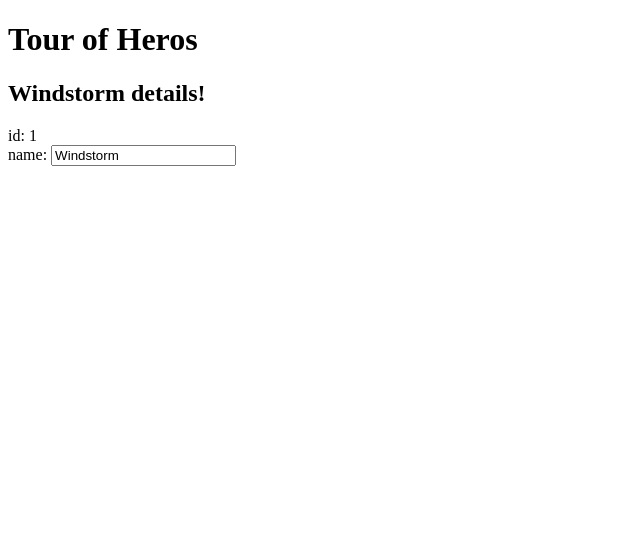
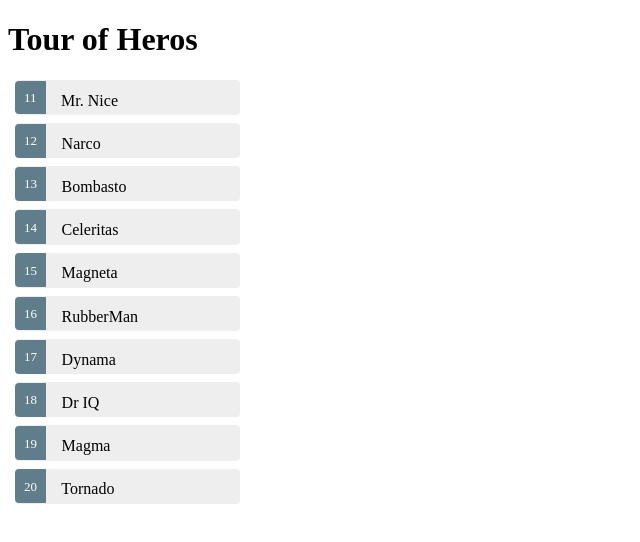
Before and after one commit to SerjiVutinss/ng-cli-tour-of-heroes-angularfire2, an Angular app: page / in a window 1280 px wide. Shown: the top 542 px of the page, without its empty margins (0-640 px from the left). Built offline with nearby package versions, Linux system fonts and the light colour scheme.

Commit message:
Pt.2 - Master/Detail completed

```diff
--- a/src/app/app.component.css
+++ b/src/app/app.component.css
@@ -0,0 +1,47 @@
+.selected {
+    background-color: #CFD8DC !important;
+    color: white;
+}
+.heroes {
+    margin: 0 0 2em 0;
+    list-style-type: none;
+    padding: 0;
+    width: 15em;
+}
+.heroes li {
+    cursor: pointer;
+    position: relative;
+    left: 0;
+    background-color: #EEE;
+    margin: .5em;
+    padding: .3em 0;
+    height: 1.6em;
+    border-radius: 4px;
+}
+.heroes li.selected:hover {
+    background-color: #BBD8DC !important;
+    color: white;
+}
+.heroes li:hover {
+    color: #607D8B;
+    background-color: #DDD;
+    left: .1em;
+}
+.heroes .text {
+    position: relative;
+    top: -3px;
+}
+.heroes .badge {
+    display: inline-block;
+    font-size: small;
+    color: white;
+    padding: 0.8em 0.7em 0 0.7em;
+    background-color: #607D8B;
+    line-height: 1em;
+    position: relative;
+    left: -1px;
+    top: -4px;
+    height: 1.8em;
+    margin-right: .8em;
+    border-radius: 4px 0 0 4px;
+}
--- a/src/app/app.component.html
+++ b/src/app/app.component.html
@@ -1,9 +1,23 @@
 <h1>{{title}}</h1>
-<h2>{{hero.name}} details!</h2>
-<div>
-  <label>id: </label>{{hero.id}}
+
+<!--Heroes List-->
+<ul class="heroes">
+  <li *ngFor="let hero of heroes"
+      (click)="onSelect(hero)"
+      [class.selected]="hero === selectedHero"
+      >
+    <span class="badge">{{ hero.id }}</span> {{ hero.name }}
+  </li>
+</ul>
+
+<!--Hero Details-->
+<div *ngIf="selectedHero">
+  <h2>{{ selectedHero.name }} details!</h2>
+  <div>
+    <label>id: </label>{{ selectedHero.id }}
+  </div>
+  <div>
+    <label>name: </label>
+    <input [(ngModel)]="selectedHero.name" placeholder="name">
+  </div>
 </div>
-<div>
-  <label>name: </label>
-  <input [(ngModel)]="hero.name" placeholder="name">
-</div>
--- a/src/app/app.component.ts
+++ b/src/app/app.component.ts
@@ -2,8 +2,21 @@
 
 export class Hero {
   id: number;
-  name:string;
+  name: string;
 }
+
+const HEROES: Hero[] = [
+  { id: 11, name: 'Mr. Nice' },
+  { id: 12, name: 'Narco' },
+  { id: 13, name: 'Bombasto' },
+  { id: 14, name: 'Celeritas' },
+  { id: 15, name: 'Magneta' },
+  { id: 16, name: 'RubberMan' },
+  { id: 17, name: 'Dynama' },
+  { id: 18, name: 'Dr IQ' },
+  { id: 19, name: 'Magma' },
+  { id: 20, name: 'Tornado' }
+];
 
 @Component({
   selector: 'app-root',
@@ -13,8 +26,12 @@
 
 export class AppComponent {
   title = 'Tour of Heros';
-  hero: Hero = {
-    id: 1,
-    name: 'Windstorm'
+
+  heroes: Hero[] = HEROES;
+  selectedHero: Hero;
+
+  onSelect(hero: Hero): void {
+    this.selectedHero = hero;
   }
+
 }
```
